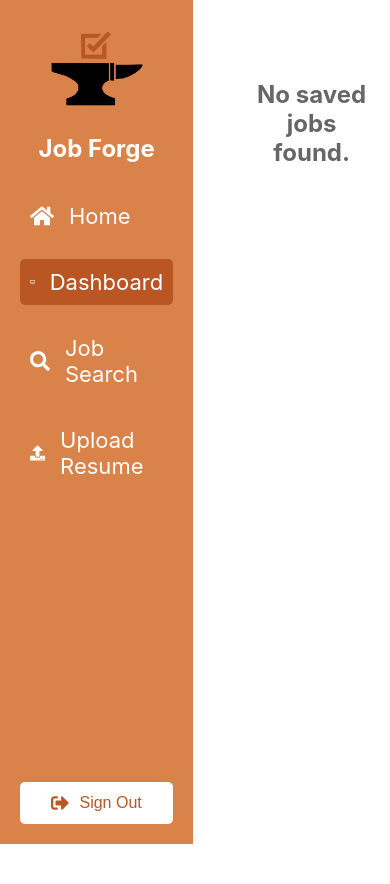
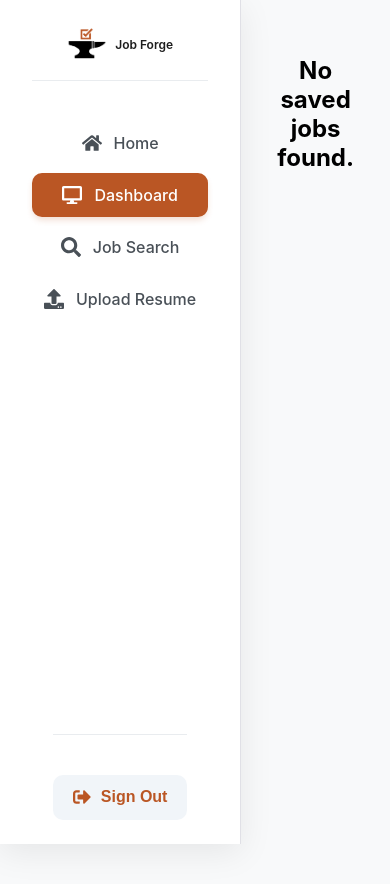
Before and after one commit to uniquedapoet/Job-Forge, a React (Create React App) app in the folder frontend/job-forge/: page /dashboard in a window 390 px wide. Shown: the top 884 px of the page. Built offline with nearby package versions, Linux system fonts and the light colour scheme.

Commit message:
STYLING CHANGES

```diff
--- a/frontend/job-forge/src/Components/Dashboard.jsx
+++ b/frontend/job-forge/src/Components/Dashboard.jsx
@@ -64,7 +64,7 @@ const Dashboard = ({ onLogout }) => {
               </li>
             ))
           ) : (
-            <h2 className="dashboard-title-message">No saved jobs found.</h2>
+            <h2 className="dashboard-title-message" style={{textAlign: "center" }}>No saved jobs found.</h2>
           )}
         </ul>
       </div>
--- a/frontend/job-forge/src/Components/Home.jsx
+++ b/frontend/job-forge/src/Components/Home.jsx
@@ -16,7 +16,7 @@ const Home = ({ onLogout }) => {
               Welcome back, {user.first_name} {user.last_name}!
             </p>
           )}
-          <p>Select an option from the sidebar to get started.</p>
+          <p style={{ marginBottom: "20px", textAlign: "center" }}>Select an option from the sidebar to get started.</p>
         </div>
       </div>
     </MainLayout>
--- a/frontend/job-forge/src/Components/Jobsearch.jsx
+++ b/frontend/job-forge/src/Components/Jobsearch.jsx
@@ -81,7 +81,8 @@ const JobSearch = ({ onLogout }) => {
         {error && <p className="job-search-message" style={{ color: "red" }}>{error}</p>}
         <ul className="job-search-list">
           {jobs.map((job, index) => (
-            <li key={index}>
+            <li key={index} className="job-search-item">
+              <div className="job-details">
                 <h3>{job.title}</h3>
                 <p>{job.company}</p>
                 <p>{job.location}</p>
@@ -95,6 +96,7 @@ const JobSearch = ({ onLogout }) => {
                 >
                   {savedJobs.some(savedJob => savedJob.id === job.id) ? "Remove" : "Save"}
                 </button>
+              </div>
             </li>
           ))}
         </ul>
--- a/frontend/job-forge/src/Components/ResumeUploader.jsx
+++ b/frontend/job-forge/src/Components/ResumeUploader.jsx
@@ -16,7 +16,7 @@ const ResumeUploader = ({ onLogout }) => {
 
     const formData = new FormData();
     formData.append("file", file);
-    formData.append("user_id", user.id); // Use the user ID from context
+    formData.append("user_id", user.id);
 
     try {
       const response = await fetch("http://127.0.0.1:5001/resumes/upload", {
--- a/frontend/job-forge/src/Icons+Styling/MainContent.css
+++ b/frontend/job-forge/src/Icons+Styling/MainContent.css
@@ -1,44 +1,77 @@
+body {
+  background-color: #f8f9fa;
+  margin: 0;
+  padding: 0;
+  min-height: 100vh;
+}
+
+/*  Main Content Core Styles  */
 .main-content-container {
   display: flex;
   justify-content: center;
   align-items: center;
-  background-color: #f4f4f4;
-  padding: 20px;
-  flex: 1;
-  height: 100vh;
-  margin-left: 350px;
+  padding: 2rem;
+  min-height: 100vh;
+  margin-left: 280px;
+  background-color: transparent;
   transition: margin-left 0.3s ease;
+  font-family: -apple-system, BlinkMacSystemFont, "Segoe UI", Roboto, Helvetica, sans-serif;
+  box-sizing: border-box;
 }
 
+/* Main Content Card */
 .main-content-card {
   background-color: #fff;
-  padding: 30px;
-  border-radius: 10px;
-  box-shadow: 0 2px 10px rgba(0, 0, 0, 0.1);
-  max-width: 500px;
+  padding: 2.5rem;
+  border-radius: 16px;
+  box-shadow: 0 8px 32px rgba(0, 0, 0, 0.08);
   width: 100%;
-  text-align: left;
+  max-width: 680px;
+  border: 1px solid #e0e0e6;
+  animation: fadeIn 0.4s ease-out forwards;
+  margin-left: 350px;
+}
+
+/* Job Search Container */
+.job-search-container {
   display: flex;
   flex-direction: column;
   align-items: center;
-  margin-left: 350px;
+  padding: 2rem;
+  min-height: 100vh;
+  margin-left: 280px;
+  background-color: transparent;
+  transition: margin-left 0.3s ease;
+  box-sizing: border-box;
 }
 
+/*  Typography  */
 .main-content-heading {
   color: #ba5624;
-  margin-bottom: 20px;
+  font-size: 1.75rem;
+  font-weight: 600;
+  margin-bottom: 1.5rem;
+  text-align: center;
 }
 
+/*  Form Elements  */
 .main-content-input {
-  padding: 12px;
-  border: 1px solid #ddd;
-  border-radius: 5px;
+  padding: 0.85rem 1.25rem;
+  border: 2px solid #e9ecef;
+  border-radius: 10px;
   width: 100%;
-  margin-bottom: 15px;
+  margin-bottom: 1.25rem;
   font-size: 1rem;
-  text-align: left;
+  transition: all 0.3s ease;
 }
 
+.main-content-input:focus {
+  border-color: #ba5624;
+  outline: none;
+  box-shadow: 0 0 0 3px rgba(186, 86, 36, 0.1);
+}
+
+/*  Buttons  */
 .main-content-button {
   background-color: #ba5624;
   color: white;
@@ -56,42 +89,25 @@
   background-color: #9a4620;
 }
 
-.main-content-message {
-  margin-top: 10px;
-  color: #ba5624;
-  text-align: center;
+/*  Job Search Specific Styles  */
+.job-search-header {
+  display: flex;
+  flex-direction: column;
+  width: 100%;
+  max-width: 800px;
+  gap: 10px;
+  margin-bottom: 20px;
 }
 
-.main-content-list {
-  margin-top: 20px;
-  text-align: left;
-  width: 100%;
-}
+@media (min-width: 600px) {
+  .job-search-header {
+    flex-direction: row;
+    align-items: center;
+  }
 
-.main-content-list li {
-  margin-bottom: 10px;
-}
-
-.job-search-container {
-  display: flex;
-  flex-direction: column;
-  align-items: center;
-  background-color: white;
-  padding: 20px;
-  flex: 1;
-  height: 100vh;
-  margin-left: 350px;
-  transition: margin-left 0.3s ease;
-}
-
-.job-search-header {
-  display: flex;
-  justify-content: center;
-  align-items: center;
-  width: 100%;
-  max-width: 600px;
-  margin-bottom: 20px;
-  gap: 10px;
+  .job-search-input {
+    margin-bottom: 0;
+  }
 }
 
 .job-search-input {
@@ -117,20 +133,15 @@
   background-color: #9a4620;
 }
 
-.job-search-message {
-  margin-top: 10px;
-  color: #ba5624;
-  text-align: center;
+/*  Job List Items  */
+.job-search-list {
+  width: 100%;
+  max-width: 800px;
+  margin: 0;
+  padding: 0;
 }
 
-.job-search-list {
-  margin-top: 20px;
-  text-align: left;
-  width: 100%;
-  max-width: 600px;
-}
-
-.job-search-list li {
+.job-search-item {
   background-color: #fff;
   padding: 15px;
   border-radius: 8px;
@@ -140,54 +151,9 @@
   list-style-type: none;
 }
 
-.job-search-list li:hover {
-  transform: translateY(-5px);
-  box-shadow: 0 4px 10px rgba(0, 0, 0, 0.2);
-}
-
-.job-search-list li h3 {
-  margin: 0;
-  font-size: 1.2rem;
-  color: #333;
-}
-
-.job-search-list li p {
-  margin: 5px 0;
-  color: #666;
-}
-
-.dashboard-title-message {
-  display: flex;
-  justify-content: center;
-  align-items: center;
-  background-color: #fff;
-  max-width: 500px;
-  width: 100%;
-  text-align: center;
-  color: #666;
-  margin: 0 auto;
-  margin-top: 20px;
-}
-.job-search-item {
-  background-color: #fff;
-  padding: 15px;
-  border-radius: 8px;
-  box-shadow: 0 2px 5px rgba(0, 0, 0, 0.1);
-  margin-bottom: 15px;
-  transition: transform 0.2s ease, box-shadow 0.2s ease;
-  list-style-type: none;
-  display: flex;
-  justify-content: space-between;
-  align-items: center;
-}
-
 .job-search-item:hover {
   transform: translateY(-5px);
   box-shadow: 0 4px 10px rgba(0, 0, 0, 0.2);
-}
-
-.job-details {
-  flex: 1;
 }
 
 .job-details h3 {
@@ -205,14 +171,39 @@
   color: #ba5624;
 }
 
+/*  Responsive Adjustments  */
 @media (max-width: 768px) {
-  .main-content-container, .job-search-container, .job-search-header {
-    margin-left: 250px;
+  .main-content-container, .job-search-container {
+    margin-left: 72px;
+    padding: 1.5rem;
+  }
+
+  .main-content-card {
+    padding: 1.5rem;
   }
 }
 
 @media (max-width: 480px) {
-  .main-content-container, .job-search-container, .job-search-header {
+  .main-content-container, .job-search-container {
     margin-left: 0;
+    padding: 1rem;
+  }
+
+  .main-content-card {
+    padding: 1.25rem;
+  }
+
+  .main-content-heading {
+    font-size: 1.5rem;
+  }
+
+  .job-search-item {
+    padding: 12px;
   }
 }
+
+/*  Animation  */
+@keyframes fadeIn {
+  from { opacity: 0; transform: translateY(10px); }
+  to { opacity: 1; transform: translateY(0); }
+}
--- a/frontend/job-forge/src/Icons+Styling/Sidebar.css
+++ b/frontend/job-forge/src/Icons+Styling/Sidebar.css
@@ -1,8 +1,8 @@
+/* ===== Sidebar Core Styles ===== */
 .sidebar {
-  width: 350px;
-  background-color: #d9824a;
-  color: #fff;
-  padding: 20px;
+  width: 280px;
+  background-color: #fff;
+  padding: 2rem 1.5rem;
   display: flex;
   flex-direction: column;
   justify-content: space-between;
@@ -11,100 +11,195 @@
   bottom: 0;
   left: 0;
   overflow-y: auto;
-  transition: width 0.3s ease;
+  box-shadow: 0 8px 32px rgba(0, 0, 0, 0.08);
+  border-right: 1px solid #e0e0e6;
+  font-family: -apple-system, BlinkMacSystemFont, "Segoe UI", Roboto, Helvetica, sans-serif;
   z-index: 1000;
+  animation: fadeIn 0.4s ease-out forwards;
 }
 
 .sidebar-logo {
-  text-align: center;
-  margin-bottom: 30px;
+  display: flex;
+  align-items: center;
+  gap: 12px;
+  margin-bottom: 2.5rem;
+  padding-bottom: 1.5rem;
+  border-bottom: 1px solid #e9ecef;
 }
 
 .sidebar-logo img {
-  width: 100px;
-  height: auto;
-  margin-bottom: 10px;
+  width: 40px;
+  height: 40px;
 }
 
 .sidebar-logo h2 {
-  color: #fff;
-  font-size: 24px;
+  font-size: 1.5rem;
+  color: #1e1e1e;
+  font-weight: 600;
   margin: 0;
 }
 
+/* ===== Navigation Styles ===== */
 .sidebar-nav {
   list-style: none;
   padding: 0;
+  margin: 0;
+  display: flex;
+  flex-direction: column;
+  gap: 8px;
 }
 
-.sidebar-nav li {
-  margin-bottom: 20px;
+.sidebar-nav li a {
+  display: flex;
+  align-items: center;
+  padding: 0.85rem 1.25rem;
+  border-radius: 10px;
+  text-decoration: none;
+  color: #495057;
+  font-weight: 500;
+  transition: all 0.3s cubic-bezier(0.16, 1, 0.3, 1);
+  font-size: 1rem;
 }
 
-.sidebar-nav a {
-  color: #fff;
-  text-decoration: none;
-  display: flex;
-  align-items: center;
-  font-size: 22px;
-  padding: 10px;
-  border-radius: 5px;
-  transition: background-color 0.3s ease, color 0.3s ease;
+.sidebar-nav li a:hover {
+  background: #f8f9fa;
+  transform: translateX(2px);
+  color: #1e1e1e;
 }
 
-.sidebar-nav a:hover {
-  background-color: #ba5624;
-  color: #fff;
+.sidebar-nav li a.active {
+  background: #ba5624;
+  color: white;
+  box-shadow: 0 4px 6px -1px rgba(186, 86, 36, 0.2);
 }
 
-.sidebar-nav a.active {
-  background-color: #ba5624;
-  color: #fff;
+.sidebar-nav li a.active:hover {
+  background: #9c4a20;
+  transform: translateX(2px);
 }
 
-.sidebar-nav a .icon {
-  margin-right: 15px;
-  font-size: 24px;
+.sidebar-nav .icon {
+  margin-right: 12px;
+  font-size: 1.1rem;
 }
 
+/* ===== Logout Section ===== */
 .sidebar-logout {
+  margin-top: auto;
+  padding-top: 1.5rem;
+  border-top: 1px solid #e9ecef;
+}
+
+.sidebar-logout p {
+  margin: 0 0 1rem 0;
+  font-size: 0.95rem;
+  color: #64748b;
+  padding: 0 1.25rem;
+  white-space: nowrap;
+  overflow: hidden;
+  text-overflow: ellipsis;
   text-align: center;
 }
 
-.sidebar-logout p {
-  color: #fff;
-  margin-bottom: 15px;
-  font-size: 16px;
-}
-
 .sidebar-logout button {
-  background-color: #fff;
+  width: 100%;
+  padding: 0.85rem 1.25rem;
+  background: #f1f5f9;
   color: #ba5624;
   border: none;
-  padding: 12px 24px;
-  border-radius: 5px;
+  border-radius: 10px;
+  font-weight: 600;
   cursor: pointer;
-  width: 100%;
+  transition: all 0.3s ease;
   display: flex;
   align-items: center;
   justify-content: center;
-  font-size: 16px;
-  transition: background-color 0.3s ease;
+  font-size: 1rem;
 }
 
 .sidebar-logout button:hover {
-  background-color: #f0f0f0;
+  background: #e2e8f0;
+  color: #9c4a20;
 }
+
+/* ===== Animation ===== */
+@keyframes fadeIn {
+  from { opacity: 0; transform: translateX(-20px); }
+  to { opacity: 1; transform: translateX(0); }
+}
+
+/* ===== Mobile Responsiveness ===== */
 @media (max-width: 768px) {
   .sidebar {
-    width: 250px; /* Adjust sidebar width for smaller screens */
+    width: 72px;
+    padding: 1.5rem 0.5rem;
+    align-items: center;
+  }
+
+  .sidebar-logo {
+    flex-direction: column;
+    gap: 8px;
+    padding-bottom: 1rem;
+  }
+
+  .sidebar-logo h2 {
+    font-size: 0.75rem;
+    text-align: center;
+  }
+
+  .sidebar-nav li a {
+    padding: 0.75rem;
+    justify-content: center;
+  }
+
+  .sidebar-nav li a span {
+    display: none;
+  }
+
+  .sidebar-nav .icon {
+    margin-right: 0;
+    font-size: 1.25rem;
+  }
+
+  .sidebar-logout p {
+    display: none;
+  }
+
+  .sidebar-logout button span {
+    display: none;
+  }
+
+  .sidebar-logout button .FaSignOutAlt {
+    margin-right: 0;
   }
 }
 
 @media (max-width: 480px) {
   .sidebar {
-    width: 100%; /* Sidebar takes full width on very small screens */
-    position: relative; /* Change to relative positioning */
-    height: auto; /* Adjust height */
+    width: 100%;
+    position: relative;
+    height: auto;
+    padding: 1.5rem;
+  }
+
+  .sidebar-logo {
+    flex-direction: row;
+    justify-content: center;
+  }
+
+  .sidebar-nav li a span {
+    display: inline;
+  }
+
+  .sidebar-nav .icon {
+    margin-right: 12px;
+  }
+
+  .sidebar-logout p {
+    display: block;
+  }
+
+  .sidebar-logout button span {
+    display: inline;
   }
 }
```
Also changed, not shown: frontend/job-forge/src/Icons+Styling/App.css (+85 -30 lines). Lines whose indentation alone changed are shown as unchanged.
